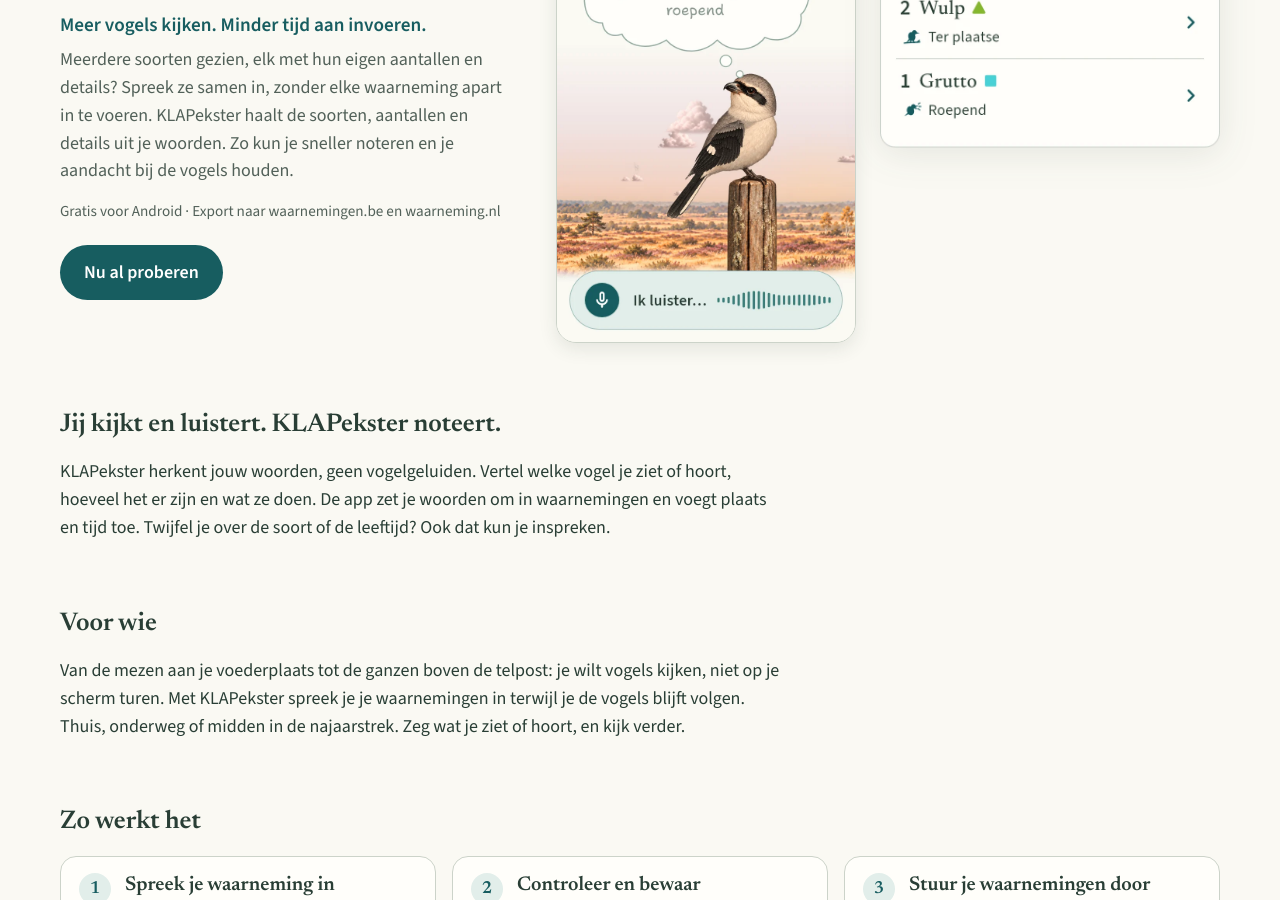
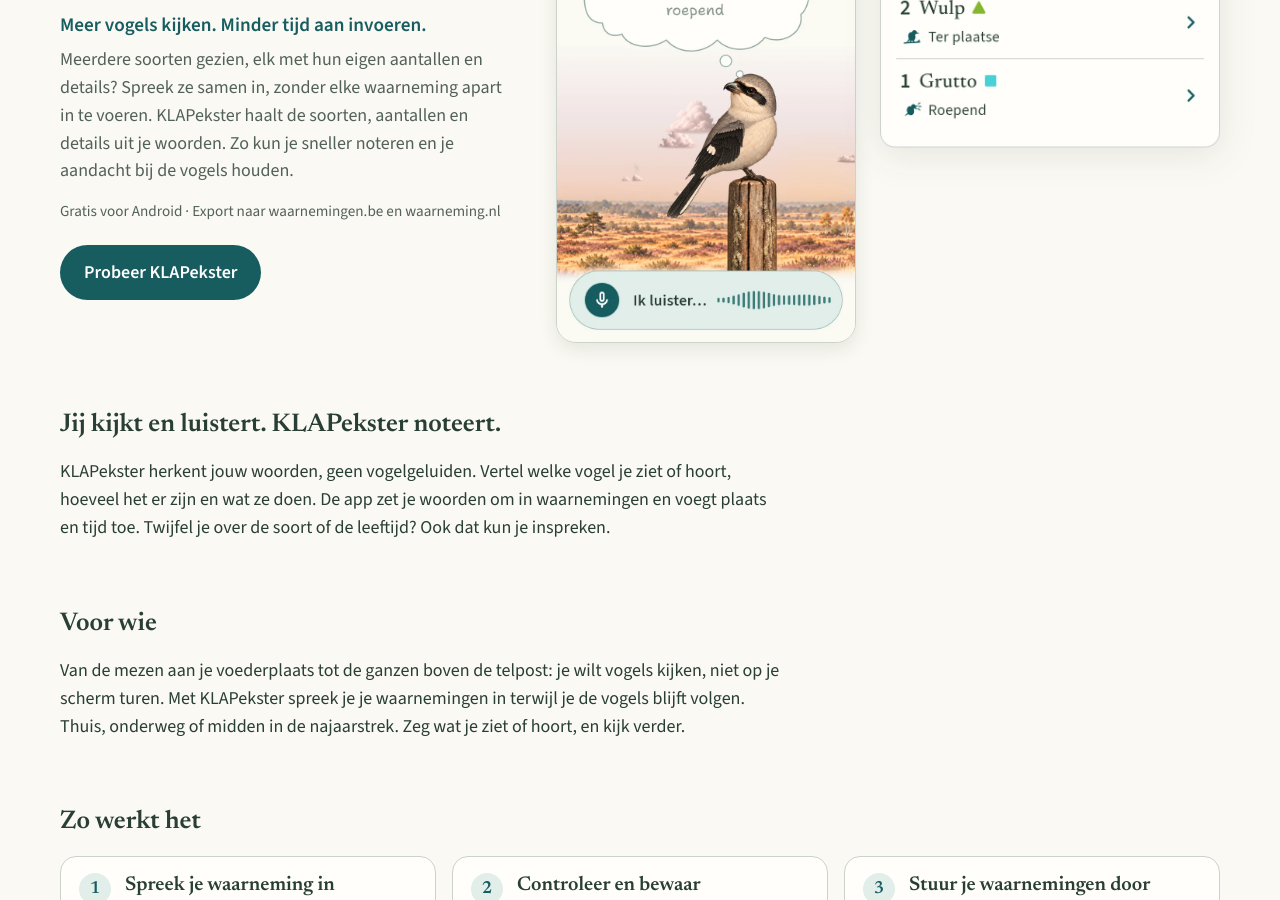
Before and after one commit to KLAPekster/website, a Jekyll site: the page built from index.md, in a window 1280 px wide and 900 px high, scrolled down 302 px. Built offline with Jekyll 4.4.1, drawn with Linux system fonts in a browser that asks for light colours; some of the changed text lies outside the part shown.

Commit message:
Knop: 'Probeer KLAPekster' in plaats van 'Nu al proberen'
Co-Authored-By: Claude Opus 5.5 <noreply@anthropic.com>

```diff
--- a/_includes/playknop.html
+++ b/_includes/playknop.html
@@ -3,10 +3,11 @@
   aanmeldpagina; daarna de officiële Google Play-badge, onveranderd (hun
   voorwaarden). Die badge komt erbij zodra de app in de winkel staat.
   Geen "test" in de knop: dat woord hield mensen tegen (Olivier, 9 oktober
-  2026).
+  2026). Ook geen "Nu proberen": je meldt je eerst aan en wordt met de hand
+  op de lijst gezet, dus "nu" belooft te veel.
 {% endcomment %}
 {% if site.fase == 'winkel' %}
 <a class="knop" href="https://play.google.com/store/apps/details?id={{ site.play_id }}">Download in Google Play</a>
 {% else %}
-<a class="knop" href="{{ '/meedoen/' | relative_url }}">Nu al proberen</a>
+<a class="knop" href="{{ '/meedoen/' | relative_url }}">Probeer KLAPekster</a>
 {% endif %}
```
